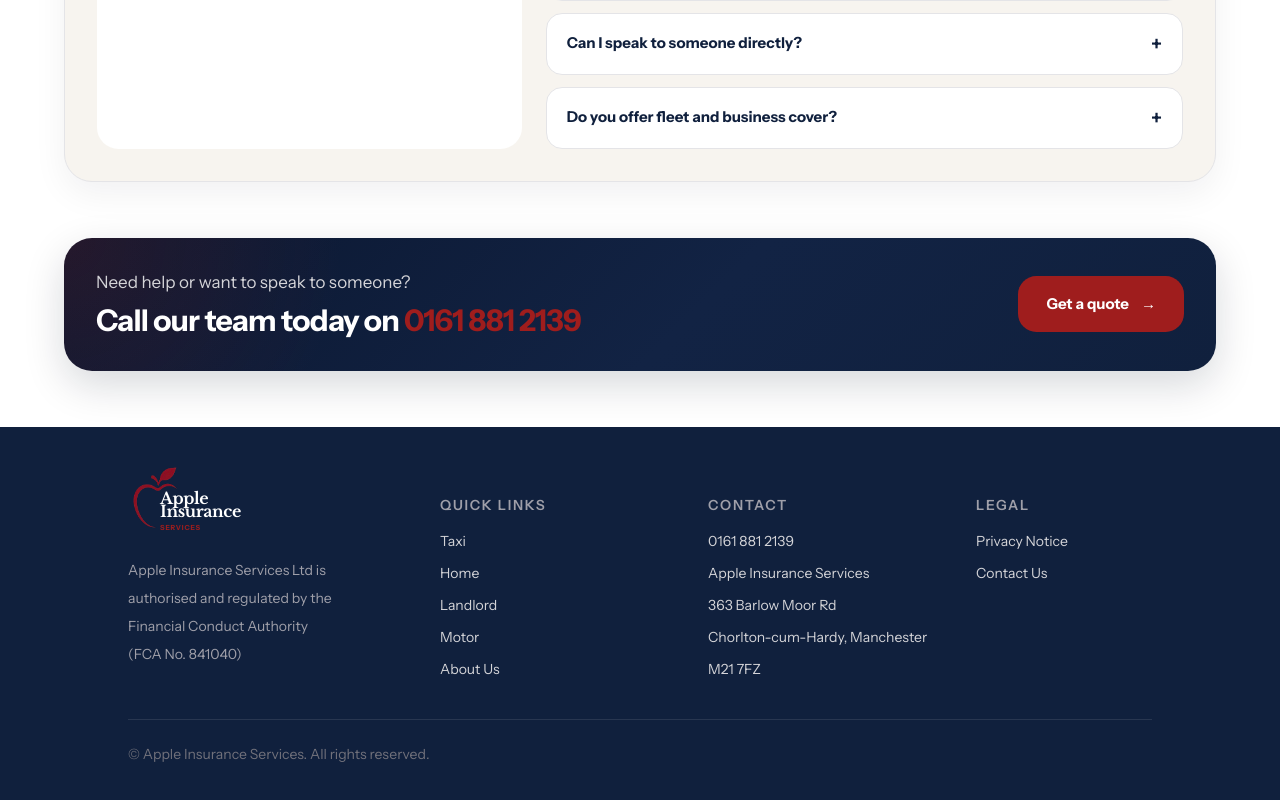
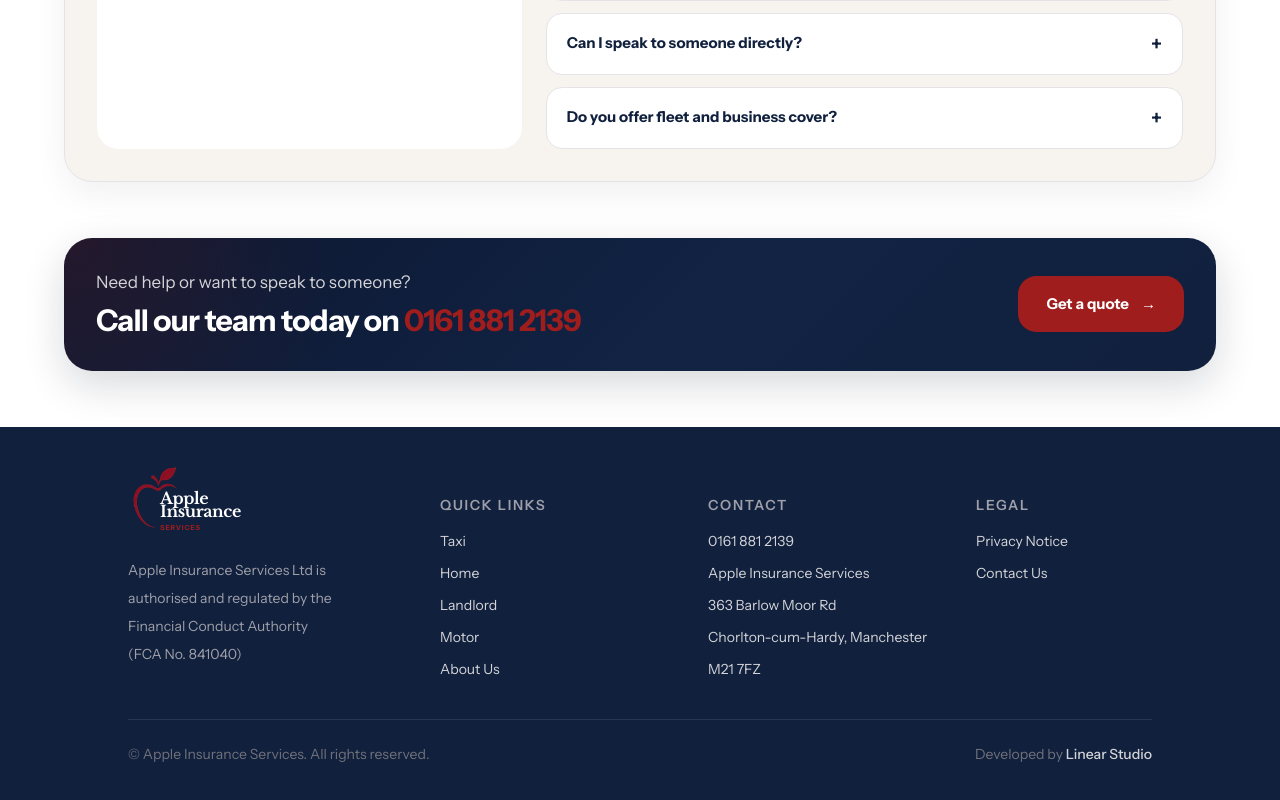
Before and after one commit to aneesa-22/Apple-insurance, a Next.js app: page / in a window 1280 px wide. Shown: the part 3394-4194 px from the top of the page. Built offline with nearby package versions, Linux system fonts and the light colour scheme.

Commit message:
linear studio

```diff
--- a/app/components/site/PageFooter.tsx
+++ b/app/components/site/PageFooter.tsx
@@ -137,8 +137,19 @@
             </div>
           </div>
 
-          <div className="pt-6 text-sm text-zinc-500">
+          <div className="flex flex-col gap-3 pt-6 text-sm text-zinc-500 sm:flex-row sm:items-center sm:justify-between">
             <p>© Apple Insurance Services. All rights reserved.</p>
+            <p>
+              Developed by{" "}
+              <a
+                href="https://linearstudio.co.uk"
+                target="_blank"
+                rel="noopener noreferrer"
+                className="font-medium text-zinc-300 transition-colors hover:text-white"
+              >
+                Linear Studio
+              </a>
+            </p>
           </div>
         </div>
       </footer>
```
